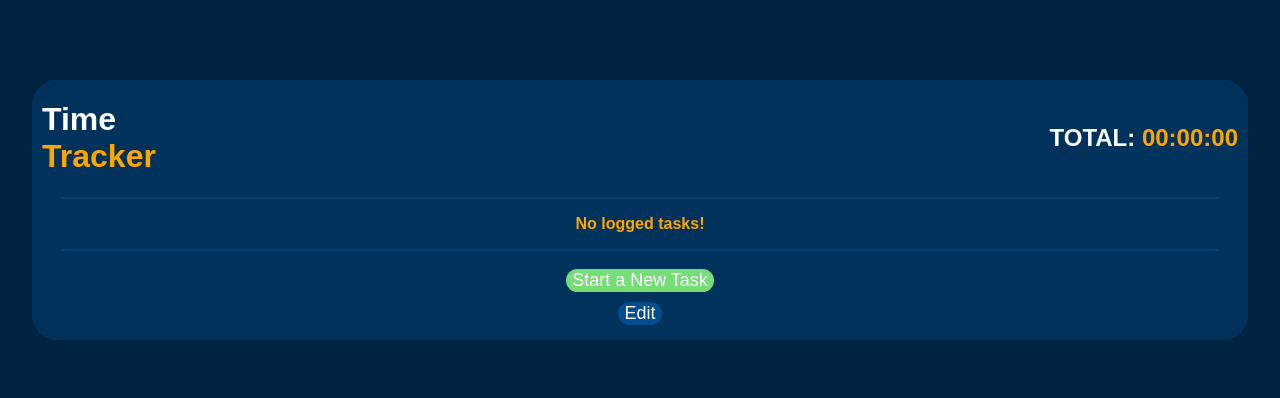
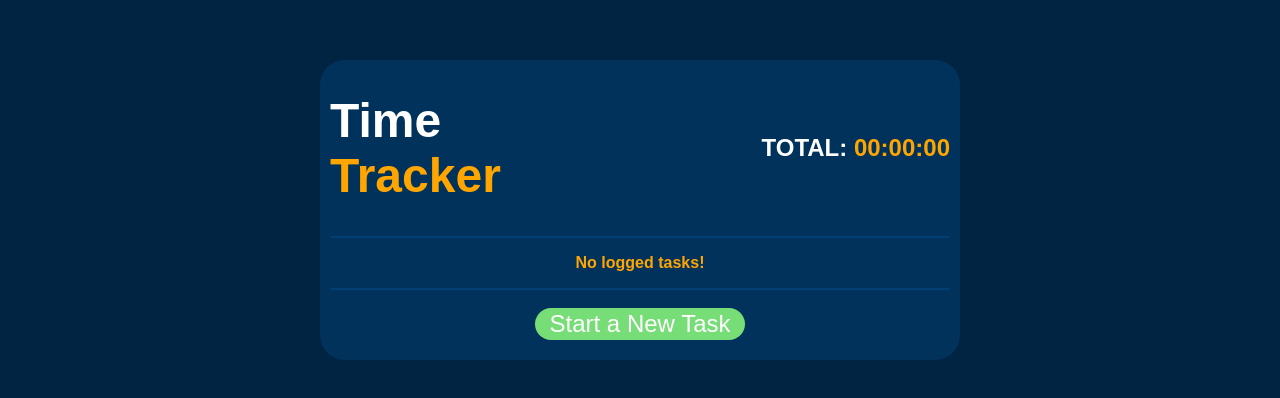
Before and after one commit to renderGUI/time-tracker, a React (Create React App) app: page /log in a window 1280 px wide. Shown: the part 190-588 px from the top of the page. Built offline with nearby package versions, Linux system fonts and the light colour scheme.

Commit message:
Add media queries for desktop

```diff
--- a/src/components/SaveButton.module.scss
+++ b/src/components/SaveButton.module.scss
@@ -9,9 +9,16 @@
   background-color: config.$orange;
   color: config.$white;
   border-radius: 25px;
+  padding: 1px 15px 1px 15px;
 
   &:hover {
     cursor: pointer;
     background-color: darken(config.$orange, 5%);
   }
 }
+
+@media screen and (min-width: 1000px) {
+  .saveButton {
+    font-size: 1.5rem;
+  }
+}
--- a/src/components/Stopwatch.module.scss
+++ b/src/components/Stopwatch.module.scss
@@ -3,3 +3,9 @@
 .stopwatchTime {
   color: config.$white;
 }
+
+@media screen and (min-width: 1000px) {
+  .stopwatchTime {
+    font-size: 1.875rem;
+  }
+}
--- a/src/components/Task.module.scss
+++ b/src/components/Task.module.scss
@@ -17,3 +17,9 @@
     color: config.$orange;
   }
 }
+
+@media screen and (min-width: 1000px) {
+  .taskContainer {
+    font-size: 1.125rem;
+  }
+}
--- a/src/pages/Log.js
+++ b/src/pages/Log.js
@@ -46,9 +46,11 @@ const Log = () => {
           >
             Start a New Task
           </button>
-          <button className={classes.editButton} type="button">
-            Edit
-          </button>
+          {log.length > 0 && (
+            <button className={classes.editButton} type="button">
+              Edit
+            </button>
+          )}
         </div>
       </div>
     </div>
--- a/src/pages/Log.module.scss
+++ b/src/pages/Log.module.scss
@@ -16,13 +16,15 @@ hr {
   margin-top: 1px;
   border: 1px solid lighten(config.$primary, 10%);
   border-radius: 25px;
-  width: 95%;
+  margin-left: 10px;
+  margin-right: 10px;
 }
 
 .logCard {
   background-color: lighten(config.$primary, 5%);
   border-radius: 25px;
   width: 95%;
+  padding-bottom: 20px;
 
   .topSection {
     display: flex;
@@ -36,6 +38,7 @@ hr {
     }
 
     .totalTime {
+      font-size: 1.125rem;
       margin-right: 10px;
     }
   }
@@ -53,6 +56,7 @@ hr {
       color: config.$white;
       transition: 0.3s ease-in-out;
       font-size: 1.125rem;
+      padding: 2px 15px 2px 15px;
     }
 
     .newButton {
@@ -68,7 +72,6 @@ hr {
     .editButton {
       background-color: lighten(config.$primary, 15%);
       margin-top: 10px;
-      margin-bottom: 15px;
 
       &:hover {
         cursor: pointer;
@@ -83,3 +86,19 @@ hr {
     text-align: center;
   }
 }
+
+@media screen and (min-width: 1000px) {
+  .logCard {
+    width: 50%;
+
+    .mainHeading {
+      font-size: 3rem;
+    }
+
+    .totalTime,
+    .newButton,
+    .editButton {
+      font-size: 1.5rem !important;
+    }
+  }
+}
--- a/src/pages/NewTime.module.scss
+++ b/src/pages/NewTime.module.scss
@@ -14,7 +14,7 @@
   justify-content: center;
   align-items: center;
   column-gap: 15px;
-  background-color: lighten(config.$primary, 10%);
+  background-color: lighten(config.$primary, 5%);
   padding: 5px 10px 5px 10px;
   border-radius: 30px;
 }
@@ -93,9 +93,27 @@
   color: config.$primary;
   transition: 0.3s ease-in-out;
   text-decoration: none;
+  font-weight: 600;
 
   &:hover {
     cursor: pointer;
     color: config.$white;
   }
 }
+
+@media screen and (min-width: 1000px) {
+  .inputField,
+  .stopwatchButton {
+    font-size: 1.875rem;
+  }
+
+  .stopwatchButton {
+    width: 40px;
+    height: 40px;
+  }
+
+  .pillContainer {
+    padding: 2px 25px 2px 25px;
+    border-radius: 50px;
+  }
+}
```
